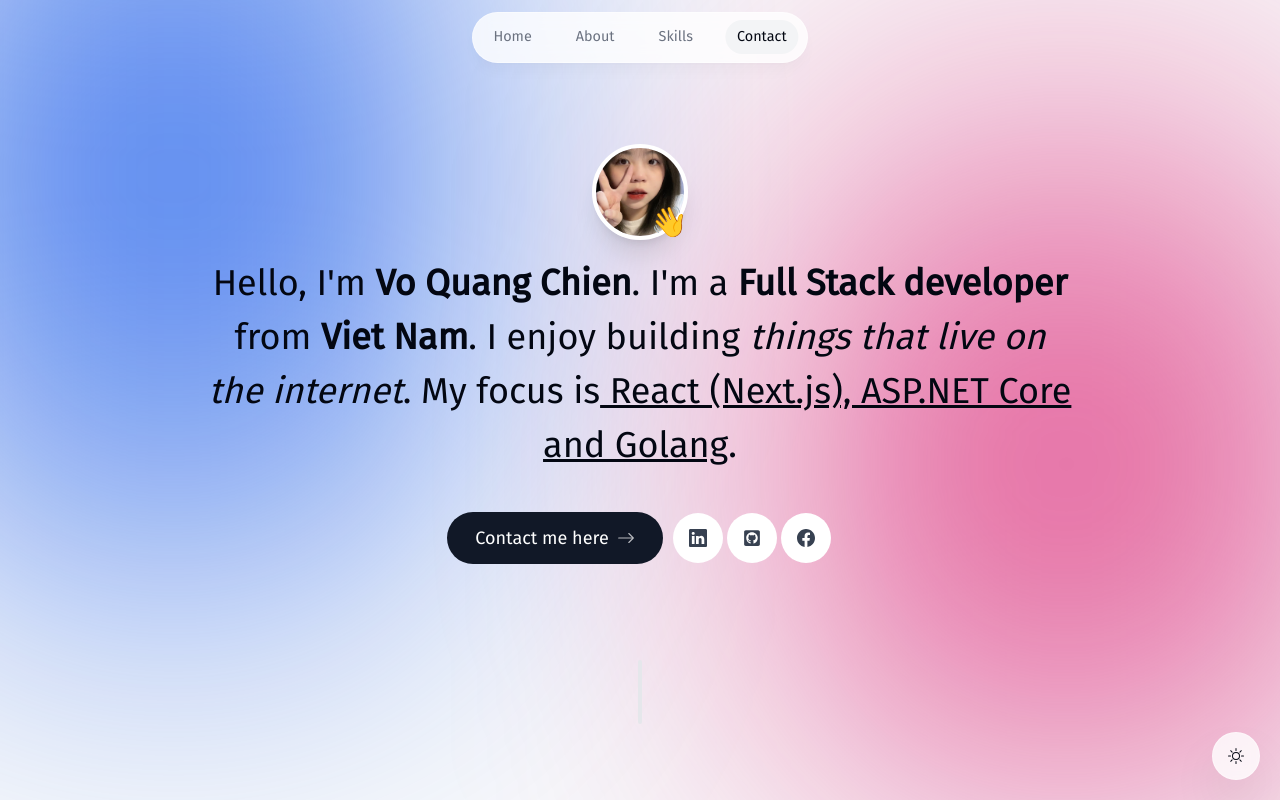
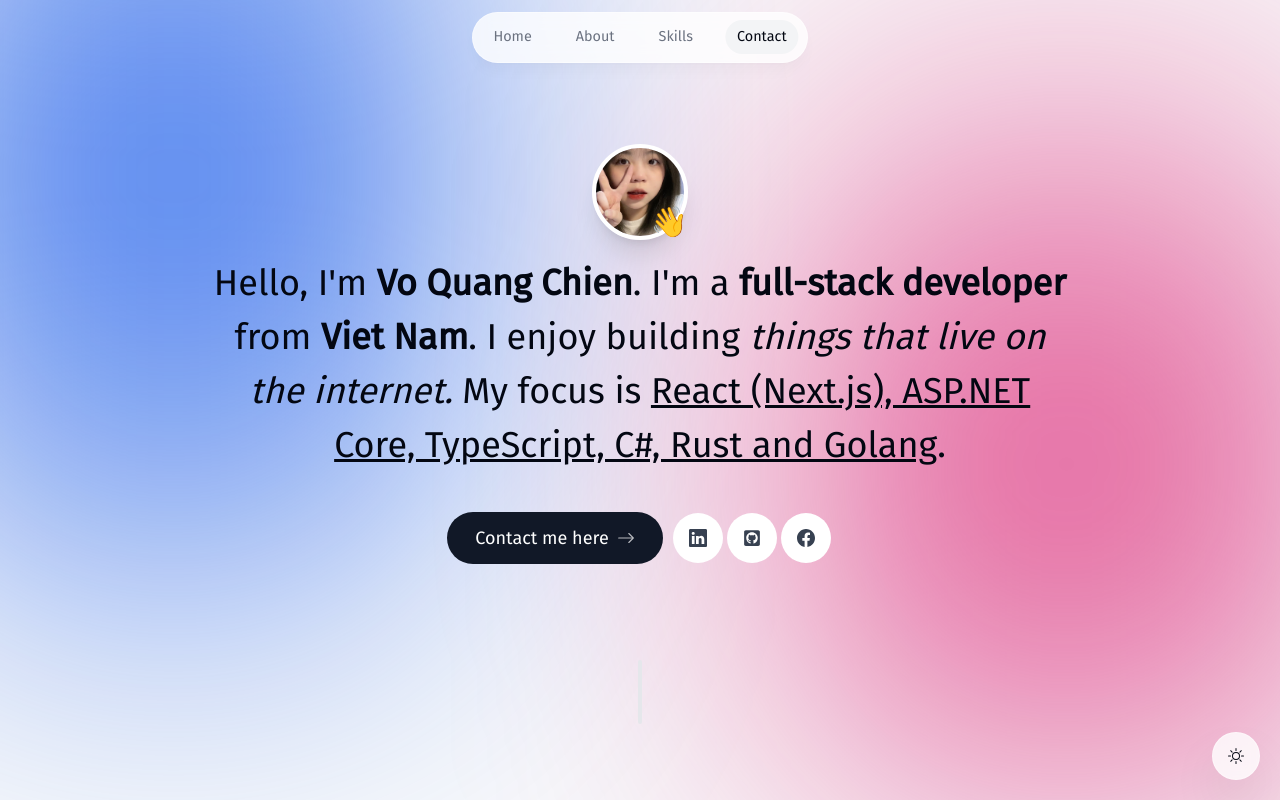
Before and after one commit to 2giosangmitom/2giosangmitom.github.io, a Next.js app: page / in a window 1280 px wide. Shown: the top 800 px of the page. Built offline with nearby package versions, Linux system fonts and the light colour scheme.

Commit message:
update intro

```diff
--- a/components/intro.tsx
+++ b/components/intro.tsx
@@ -61,10 +61,10 @@ export default function Intro() {
         initial={{ opacity: 0, y: 100 }}
         animate={{ opacity: 1, y: 0 }}
       >
-        Hello, I&apos;m <strong>Vo Quang Chien</strong>. I&apos;m a<strong> Full Stack developer</strong> from{' '}
+        Hello, I&apos;m <strong>Vo Quang Chien</strong>. I&apos;m a<strong> full-stack developer</strong> from{' '}
         <strong>Viet Nam</strong>. I enjoy building
-        <i> things that live on the internet</i>. My focus is
-        <u> React (Next.js), ASP.NET Core and Golang</u>.
+        <i> things that live on the internet.</i> My focus is{' '}
+        <u>React (Next.js), ASP.NET Core, TypeScript, C#, Rust and Golang</u>.
       </motion.h1>
 
       <motion.div
```
